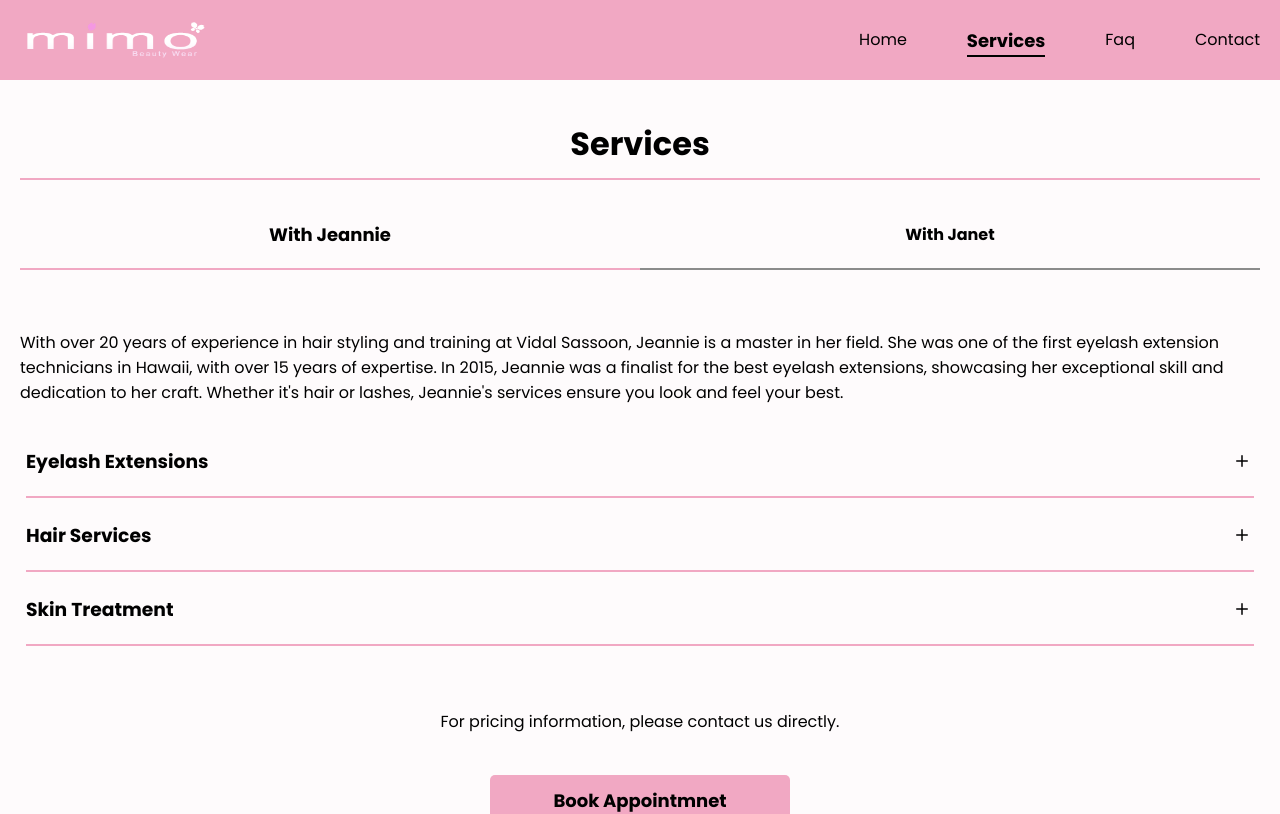
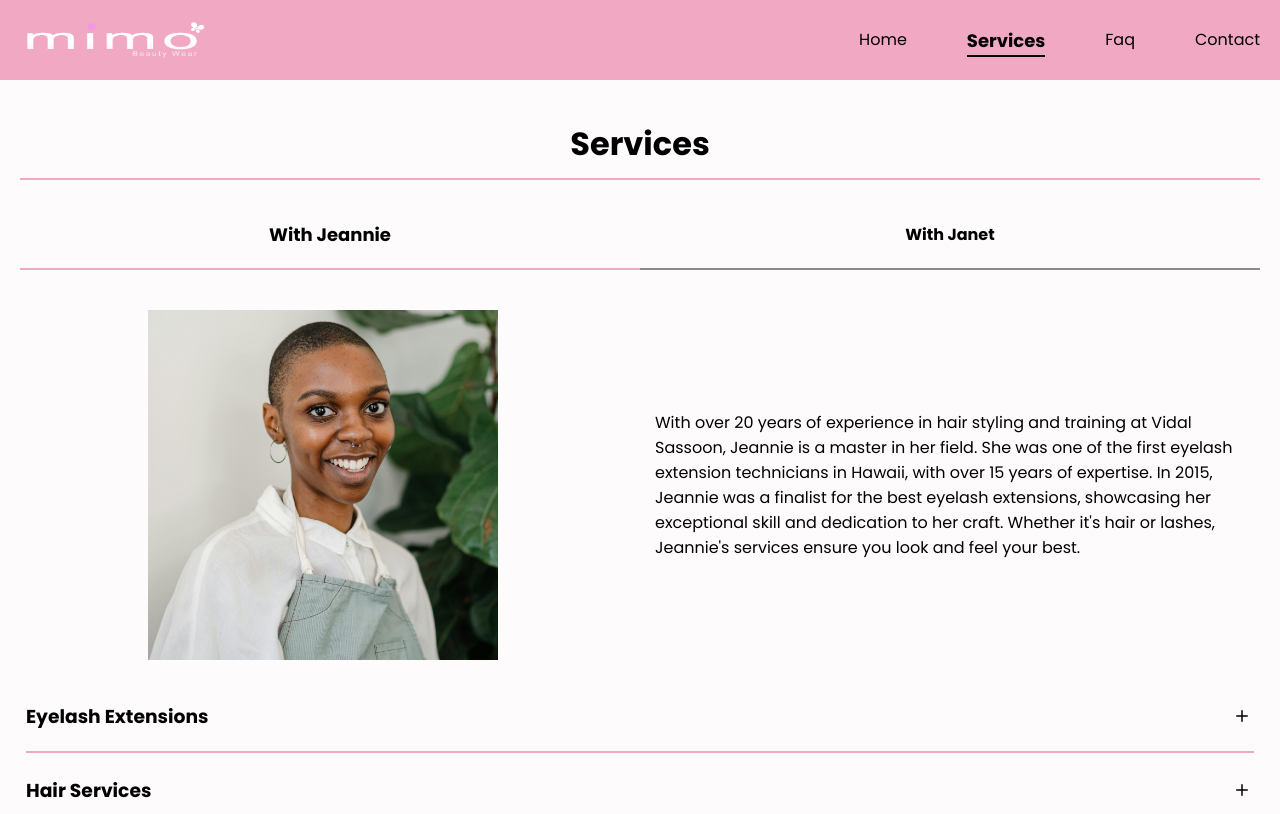
Before and after one commit to BrandonGatewood/MimoBeautyWear, a React (Vite) app: page /Services in a window 1280 px wide. Shown: the top 814 px of the page. Built offline with nearby package versions, Linux system fonts and the light colour scheme.

Commit message:
added portrait to services

```diff
--- a/src/css/pages/faq.css
+++ b/src/css/pages/faq.css
@@ -11,16 +11,17 @@
 .contactButton {
     width: 300px;
     height: 50px;
-    background-color: var(--primary);
-    border: none;
-    border-radius: 5px;
     font-weight: 600;
     font-size: large;
+    background-color: transparent;
+    border: 2px solid var(--primary);
+    border-radius: 5px;
 }
 
 .contactButton:hover {
-    background-color: transparent;
-    border: 2px solid var(--primary);
+    cursor: pointer;
+    background-color: var(--primary);
+    border: none;
 }
 .contactButton:active {
     background-color: transparent;
--- a/src/css/pages/services.css
+++ b/src/css/pages/services.css
@@ -5,13 +5,16 @@
     border-bottom: 2px solid var(--primary);
 }
 
-/** Tab **/
+/**
+    Service Providers Content
+**/
 .servicesContent {
     padding: 20px;
     display: flex;
     justify-content: center;
 }
 
+/** Tabs **/
 .workerButton {
     height: 70px;
     width: 50%;
@@ -22,12 +25,16 @@
     border-bottom: 2px solid var(--disabled);
 }
 .workerButtonLeft:hover {
-    border: 2px solid var(--primary);
+    cursor: pointer;
+    background-color: var(--primary);
+    border-bottom: var(--primary);
     border-radius: 5px 5px 0 5px;
 }
 
 .workerButtonRight:hover {
-    border: 2px solid var(--primary);
+    cursor: pointer;
+    background-color: var(--primary);
+    border-bottom: var(--primary);
     border-radius: 5px 5px 5px 0;
 }
 .active {
@@ -35,6 +42,7 @@
     border-bottom: 2px solid var(--primary);
 }
 
+/** Content **/
 .content {
     display: none;
 }
@@ -44,17 +52,73 @@
 }
 
 .serviceProvider {
-    padding: 20px;
+    padding: 0 20px 20px 20px;
+    display: flex;
+    justify-content: space-evenly;
+    align-items: center;
 }
+
+.serviceProviderDescription {
+    width: 50%;
+
+}
+
+.portraitContainer {
+    width: 50%;
+    padding-right: 30px;
+    display: flex;
+    justify-content: center;
+    align-items: center;
+}
+
+.portrait {
+    width: 350px;
+    height: 350px;
+}
+
+@media (max-width: 738px) {
+    .serviceProvider {
+        flex-direction: column;
+    }
+    .serviceProviderDescription {
+        width: 100%;
+        padding-top: 20px;
+
+    }
+
+    .portraitContainer {
+        width: 100%;
+        padding-right: 0;
+    }
+}
+
+
 
 .pricing {
     text-align: center;
 }
 
+/** After Care **/
+.afterCare {
+    padding: 40px 20px 0 0;
+    text-align: right;
+}
+
+.afterCareButton {
+    cursor: pointer;
+    border: none;
+    background: none;
+    font-size: 1rem;
+    color: #0000EE;
+}
+.afterCareButton:hover {
+    border-bottom: 1px solid #0000EE;
+}
+
 /** Book Appointmnet Button **/
 .bookAppointmentContainer {
     height: 200px;
-    padding: 20px 0;
+    padding-bottom: 20px;
     display: flex;
     flex-direction: column;
     justify-content: space-evenly;
@@ -64,16 +128,17 @@
 .bookButton {
     width: 300px;
     height: 50px;
-    background-color: var(--primary);
-    border: none;
     border-radius: 5px;
     font-weight: 600;
     font-size: large;
+    background-color: transparent;
+    border: 2px solid var(--primary);
 }
 
 .bookButton:hover {
-    background-color: transparent;
-    border: 2px solid var(--primary);
+    cursor: pointer;
+    background-color: var(--primary);
+    border: none;
 }
 .bookButton:active {
     background-color: transparent;
--- a/src/pages/Services.jsx
+++ b/src/pages/Services.jsx
@@ -7,6 +7,7 @@ import ServicesAccordionItem from "../components/ServicesAccordionItem";
 // Data
 import JeanniesServices from "../data/JeanniesServices.json";
 import JanetsServices from "../data/JanetsServices.json";
+import fakePortrait from "../assets/stockImages/fakePortrait.jpg";
 
 // Styles and assets
 import "../css/pages/services.css";
@@ -27,7 +28,11 @@ const Services = () => {
 
         <div className={ toggle === 1 ? "show-content" : "content" }>
             <div className="serviceProvider">
-                <p>
+                <div className="portraitContainer">
+                    <img className="portrait" src={ fakePortrait }>
+                    </img>
+                </div>
+                <p className="serviceProviderDescription">
                     With over 20 years of experience in hair styling and training at Vidal Sassoon, Jeannie is a master in
                     her field. She was one of the first eyelash extension technicians in Hawaii, with over 15 years of expertise.
                     In 2015, Jeannie was a finalist for the best eyelash extensions, showcasing her exceptional skill and
@@ -45,7 +50,11 @@ const Services = () => {
         </div>
         <div className={ toggle === 2 ? "show-content" : "content" }>
             <div className="serviceProvider">
-                <p>
+                <div className="portraitContainer">
+                    <img className="portrait" src={ fakePortrait }>
+                    </img>
+                </div>
+                <p className="serviceProviderDescription">
                    Janet began her career as a cosmetologist in 1980 and quickly became one of Hawaii's pioneering cosmetic
                    tattoo artists. As the founder of Mimo Beauty Wear, she has trained numerous artists and helped countless
                    women and men enhance their beauty and confidence. With decades of experience, Janet continues to provide
@@ -59,8 +68,10 @@ const Services = () => {
                     )
                 })
             }
+            <div className="afterCare">
+                <button className="afterCareButton">Download After Care PDF</button>
+            </div>
         </div>
-
         <div className="bookAppointmentContainer">
             <p className="pricing">For pricing information, please contact us directly.</p>
             <a href="/Contact">
```
Also changed, not shown: src/assets/stockImages/fakePortrait.jpg (added), src/css/pages/contact.css (line endings or trailing spaces).
